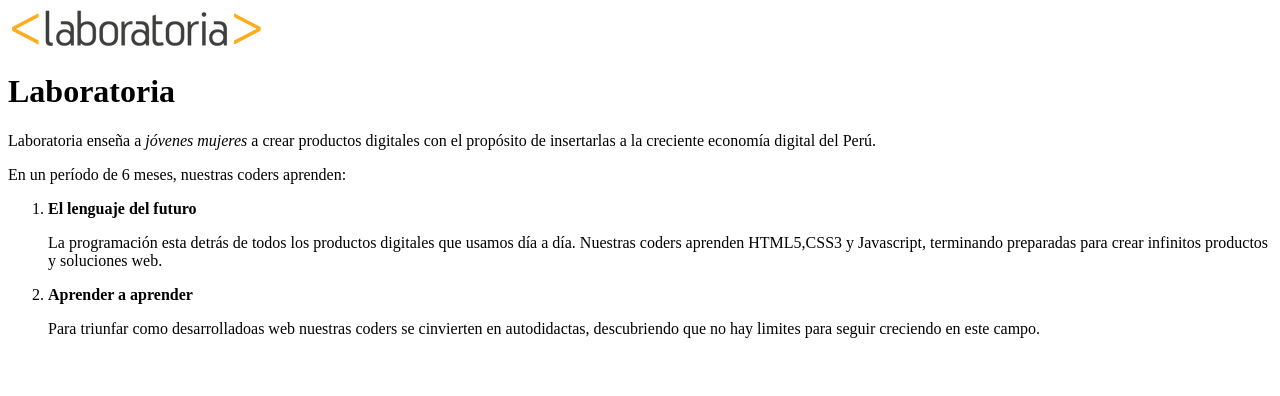
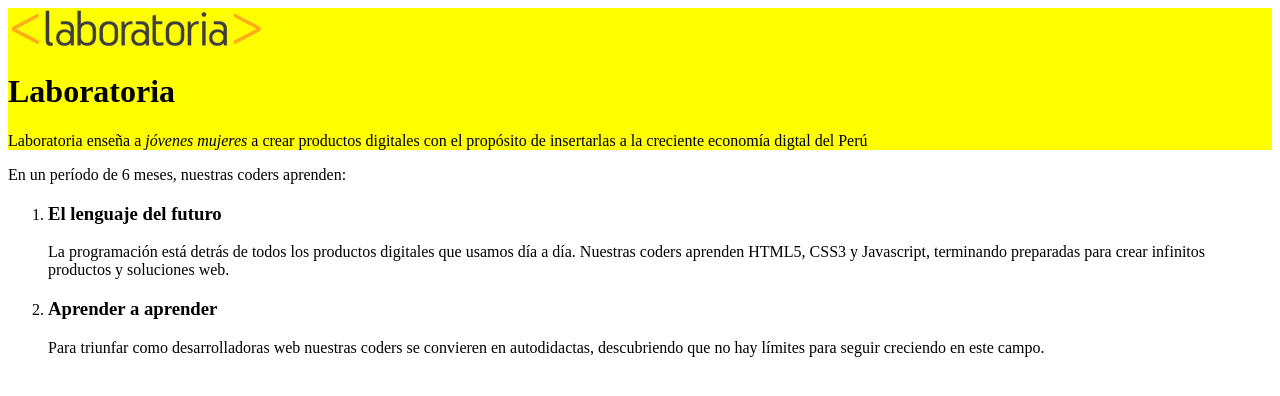
Before and after one commit to Jazmmine/vienddocajas, a plain HTML site: page index.html in a window 1280 px wide. Drawn offline with Linux system fonts and the light colour scheme.

Commit message:
identación

```diff
--- a/index.html
+++ b/index.html
@@ -2,24 +2,24 @@
 <html>
 <head>
 	<meta charset="utf-8">
-	<link rel="shortcut icon" href="favicon.ico">
-	<title>Viendo Cajas</title>
+	<title>Laboratoria</title>
 </head>
 <body>
-	<img src="logo.png"/>
+	<div style="background:yellow;">
+		<img class= "logo" src="logo.png">
 		<h1>Laboratoria</h1>
-		<p>Laboratoria enseña a <em> jóvenes mujeres </em> a crear productos digitales con el propósito de insertarlas a la creciente economía digital del Perú.</p>
+		<p class="descripcion">Laboratoria enseña a <em>jóvenes mujeres</em> a crear productos digitales con el propósito de insertarlas a la creciente economía digtal del Perú</p>
+	</div>
 	<p>En un período de 6 meses, nuestras coders aprenden:</p>
 	<ol>
 		<li>
-				<b>El lenguaje del futuro</b>
+			<h3>El lenguaje del futuro</h3>
+			<p>La programación está detrás de todos los productos digitales que usamos día a día. Nuestras coders aprenden HTML5, CSS3 y Javascript, terminando preparadas para crear infinitos productos y soluciones web.</p>
 		</li>
-					<p>La programación esta detrás de todos los productos digitales que usamos día a día. Nuestras coders aprenden HTML5,CSS3 y Javascript, terminando preparadas para crear infinitos productos y soluciones web.</p>
 		<li>
-				<b>Aprender a aprender</b>
+			<h3>Aprender a aprender</h3>
+			<p>Para triunfar como desarrolladoras web nuestras coders se convieren en autodidactas, descubriendo que no hay límites para seguir creciendo en este campo.</p>
 		</li>
-					<p>Para triunfar como desarrolladoas web nuestras coders se cinvierten en autodidactas, descubriendo que no hay limites para seguir creciendo en este campo.</p>
 	</ol>
-
 </body>
 </html>
```
Lines whose indentation alone changed are shown as unchanged.
